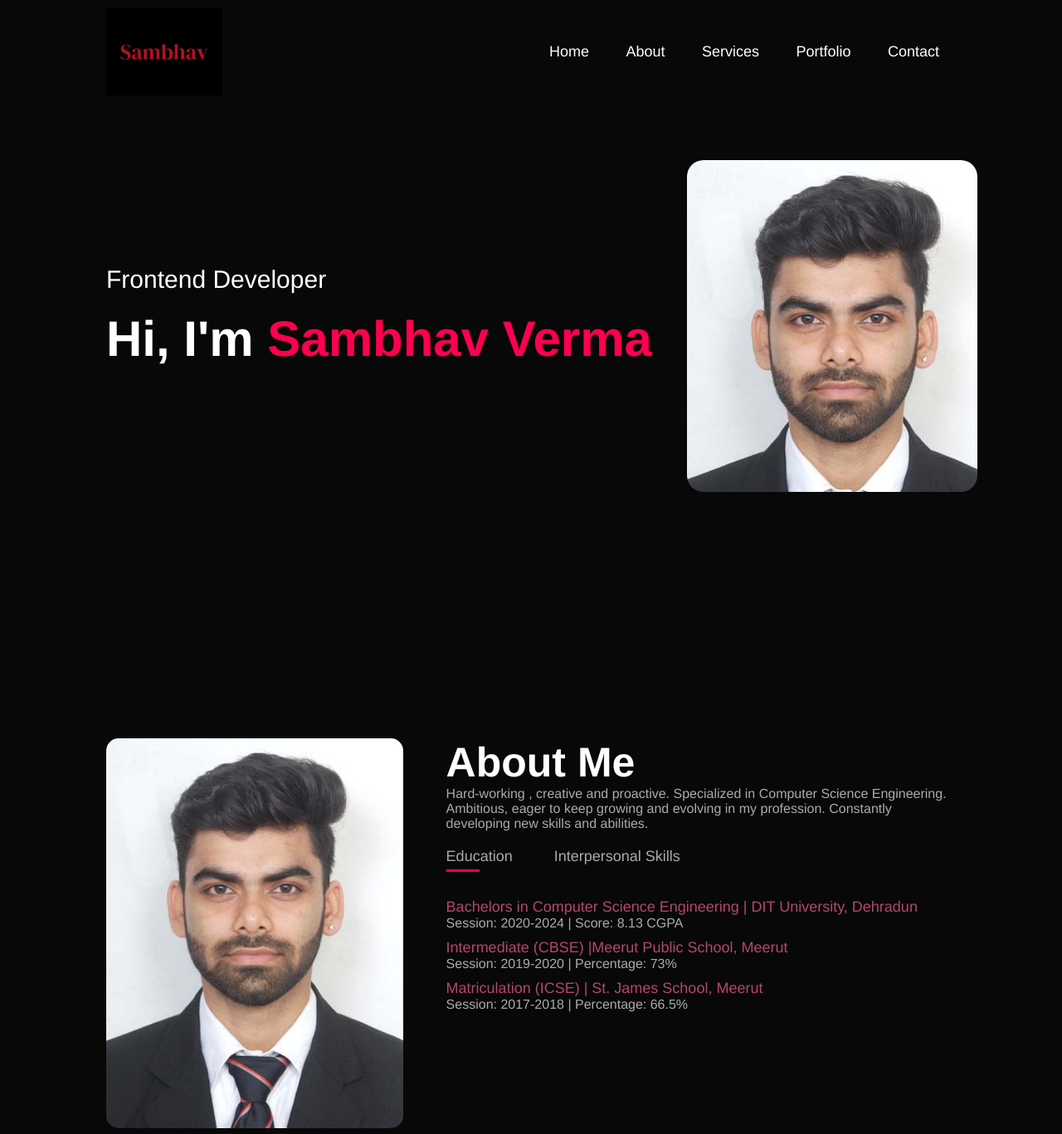
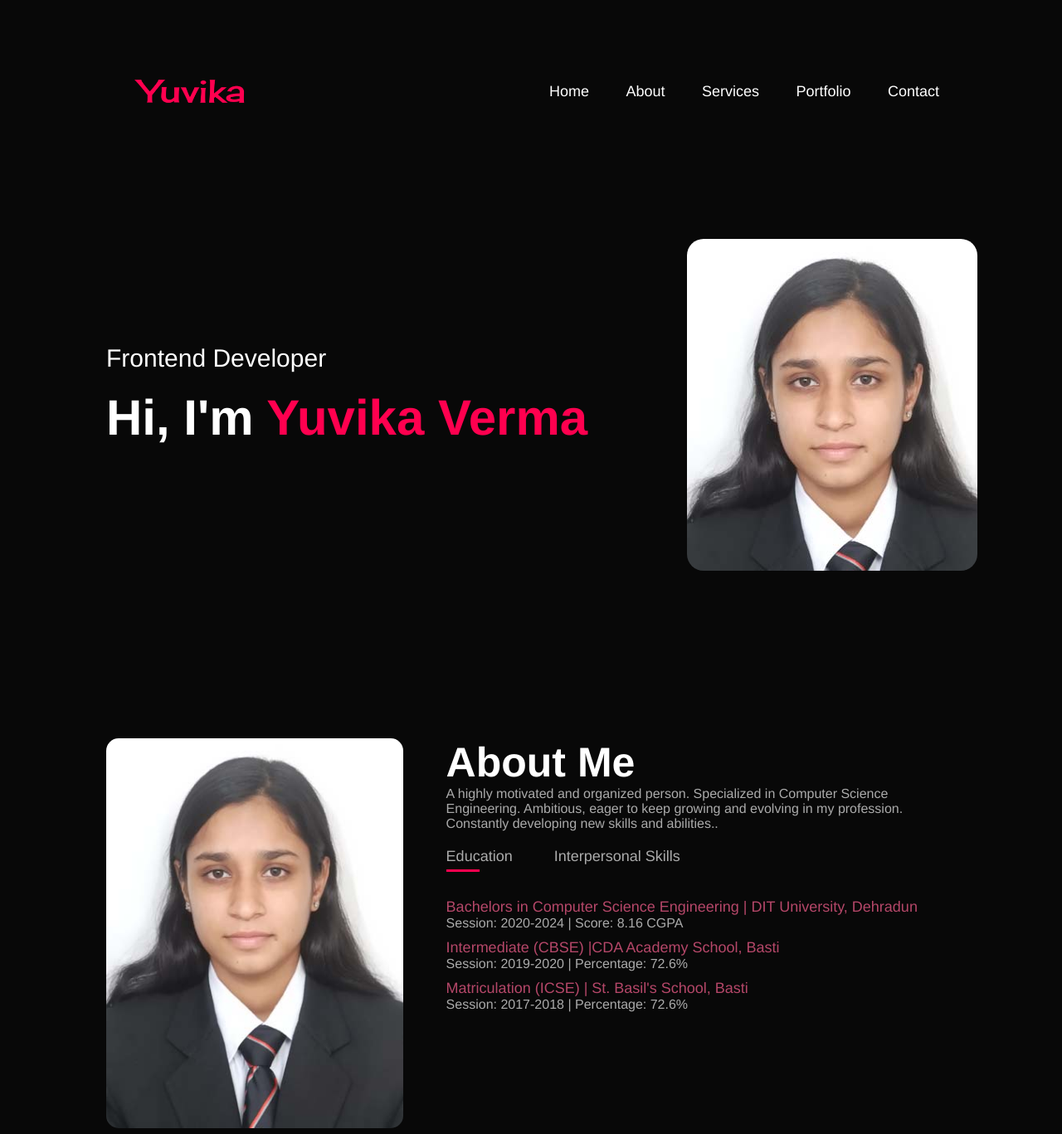
Before and after one commit to Yuvika-uv/Portfolio_website, a plain HTML site: page index.html in a window 1280 px wide. Shown: the top 1367 px of the page at 83% size. Drawn offline with Linux system fonts and the light colour scheme.

Commit message:
commit my files

```diff
--- a/index.html
+++ b/index.html
@@ -11,7 +11,7 @@
     <div id="header">
         <div class="container">
             <nav>
-                <img src="images/images/logo2.jpeg" class="logo">
+                <img src="images/images/logo2.png" class="logo">
                 <ul id="sidemenu">
                     <li><a href="#header">Home</a></li>
                     <li><a href="#about">About</a></li>
@@ -24,7 +24,7 @@
             </nav>
             <div class="header-text">
                 <p>Frontend Developer</p>
-                <h1>Hi, I'm <span>Sambhav Verma</span><br></h1>
+                <h1>Hi, I'm <span>Yuvika Verma</span><br></h1>
             </div>
             <div id="photo"></div>
         </div>
@@ -34,16 +34,15 @@
     <div class="container">
         <div class="row">
             <div class="about-col-1">
-                <img src="images/images/Sambhav.jpg">
+                <img src="images/images/Yuvika.jpg">
             </div>
             <div class="about-col-2">
                 <h1 class="sub-title">About Me</h1>
-                <p>Hard-working , creative and proactive.
-                    Specialized in Computer Science
-                    Engineering. Ambitious, eager to keep
-                    growing and evolving in my profession.
-                    Constantly developing new skills and
-                    abilities.</p>
+                <p>A highly motivated and organized person.
+                    Specialized in Computer Science Engineering.
+                    Ambitious, eager to keep growing and
+                    evolving in my profession. Constantly
+                    developing new skills and abilities..</p>
                 <div class="tab-titles">
                     <p class="tab-links active-link" onclick="opentab('education')">Education</p>
                     <p class="tab-links" onclick="opentab('interpersonal')">Interpersonal Skills</p>
@@ -51,19 +50,20 @@
                 <div class="tab-contents active-tab" id="education">
                     <ul>
                         <li><span>Bachelors in Computer Science Engineering | DIT University,
-                            Dehradun</span><br>Session: 2020-2024 | Score: 8.13 CGPA</li>
+                            Dehradun</span><br>Session: 2020-2024 | Score: 8.16 CGPA</li>
 
-                        <li><span>Intermediate (CBSE) |Meerut Public School, Meerut</span><br>Session: 2019-2020 | Percentage: 73%</li>
+                        <li><span>Intermediate (CBSE) |CDA Academy School, Basti</span><br>Session: 2019-2020 | Percentage: 72.6%</li>
 
-                        <li><span>Matriculation (ICSE) | St. James School, Meerut</span><br>Session: 2017-2018 | Percentage: 66.5%</li>
+                        <li><span>Matriculation (ICSE) | St. Basil's School, Basti</span><br>Session: 2017-2018 | Percentage: 72.6%</li>
                     </ul>
                 </div>
                 <div class="tab-contents" id="interpersonal">
                     <ul>
-                        <li><span></span>Team Leadership</li>
+                        <li><span></span>Problem Solving</li>
+                        <li><span></span>Active Listening</li>
+                        <li><span></span>Decision Making</li>
+                        <li><span></span>Adaptability</li>
                         <li><span></span>Time Management</li>
-                        <li><span></span>Decision Making</li>
-                        <li><span></span>Problem Solving</li>
                     </ul>
                 </div>
             </div>
@@ -183,8 +183,8 @@
         <div class="row">
             <div class="contact-left">
                 <h1 class="sub-title">Contact Me</h1>
-                <p><i class="fa-solid fa-paper-plane"></i>sambhav.arya01@gmail.com</p>
-                <p><i class="fa-solid fa-phone"></i>+91 8476961940</p>
+                <p><i class="fa-solid fa-paper-plane"></i>yuvikauv14@gmail.com</p>
+                <p><i class="fa-solid fa-phone"></i>+91 6386884117</p>
                 <div class="social-icons">
                     <a href=""><i class="fa-brands fa-facebook"></i></a>
                     <a href=""><i class="fa-brands fa-instagram"></i></a>
--- a/style.css
+++ b/style.css
@@ -12,7 +12,7 @@ body{
     color: #fff;
 }
 .logo{
-    width: 60px;
+    width: 200px;
 }
 #header{
     width: 100%;
@@ -26,7 +26,7 @@ body{
     border-radius: 20px;
     height: 400px;
     width: 350px;
-    background-image: url(images/images/Sambhav.jpg);
+    background-image: url(images/images/Yuvika.jpg);
 }
 .container{
     padding: 10px 10%;
@@ -36,9 +36,6 @@ nav{
     align-items: center;
     justify-content: space-between;
     flex-wrap: wrap;
-}
-.logo{
-    width: 140px;
 }
 nav ul li{
         display: inline-block;
```
Also changed, not shown: images/images/Yuvika.jpg (added), images/images/logo2.jpeg (deleted), images/images/logo2.png (added).
